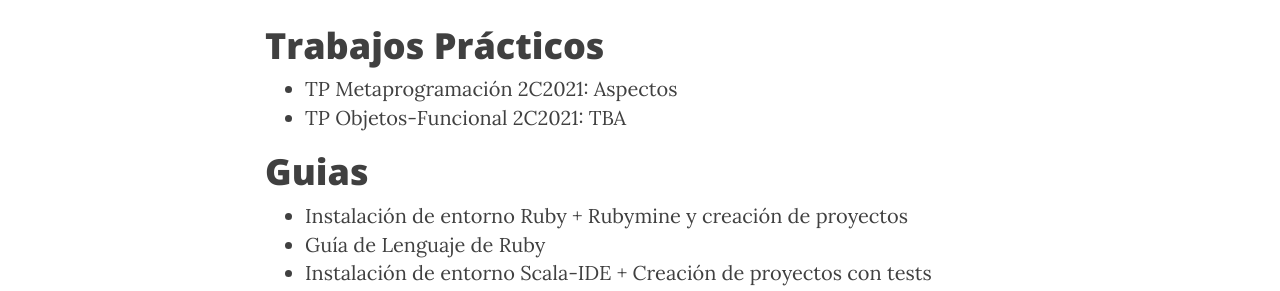
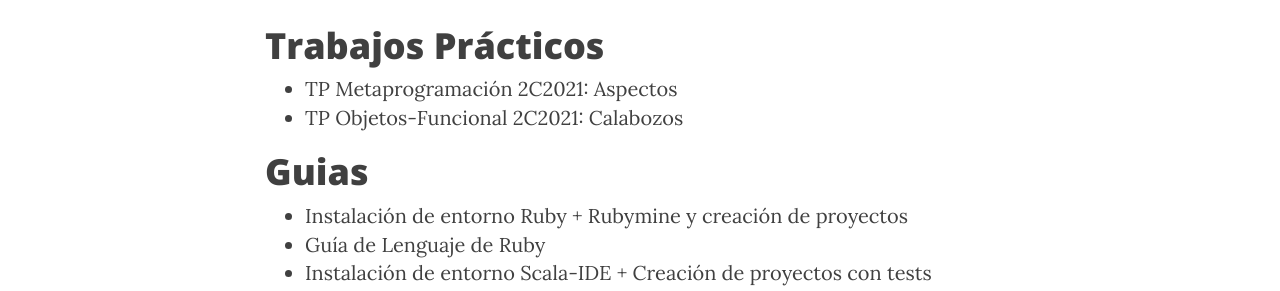
Before and after one commit to tadp-utn-frba/tadp-utn-frba.github.io, a Jekyll site: the page built from material.md, in a window 1280 px wide and 900 px high, scrolled down 1069 px. Shown: the part 155-446 px from the top of the window. Built offline with Jekyll 4.4.1, drawn with Linux system fonts in a browser that asks for light colours; nearby versions of some CDN libraries.

Commit message:
Link de TP

```diff
--- a/material.md
+++ b/material.md
@@ -30,7 +30,7 @@
 
 # Trabajos Prácticos
 * [TP Metaprogramación 2C2021: Aspectos](https://docs.google.com/document/d/1HGyGBi8Geehl9NG9KVVvwEjgtFM0hNDA01YK_CBX5IM/edit?usp=sharing)
-* [TP Objetos-Funcional 2C2021: TBA]()
+* [TP Objetos-Funcional 2C2021: Calabozos](https://docs.google.com/document/d/1Dy0E-viaIdRN2lXaqXIkQG9WnBHvH3t4Z4O6f56c280/edit?usp=sharing)
 
 # Guias
 
```
